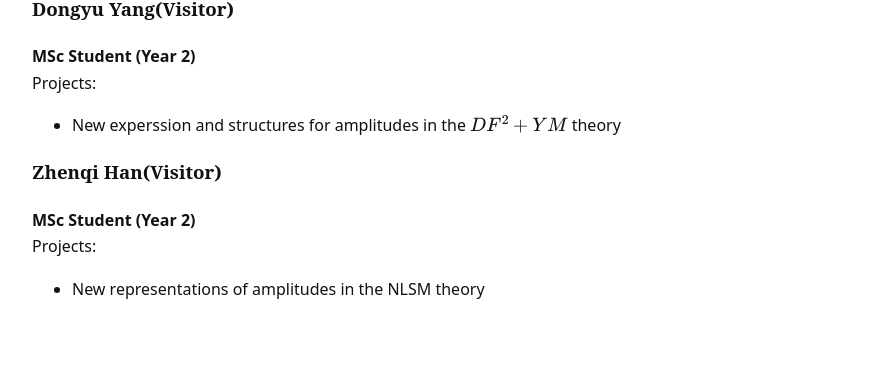
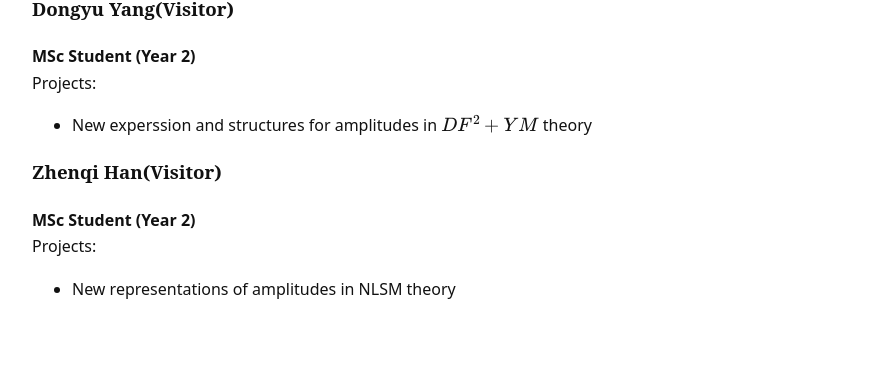
Before and after one commit to QuantumQ1/quantumq1.github.io, a Jekyll site: the page built from members.md, in a window 1280 px wide and 900 px high, scrolled down 1557 px. Shown: the part 373-761 px from the top of the window, without its empty margins (198-1081 px from the left). Built offline with Jekyll 4.4.1, drawn with Linux system fonts in a browser that asks for light colours.

Commit message:
Update members.md

```diff
--- a/members.md
+++ b/members.md
@@ -63,10 +63,10 @@ Research interests:
 ###  Dongyu Yang(Visitor)
 **MSc Student (Year 2)**
 Projects:
-- New experssion and structures for amplitudes in the $DF^2+YM$ theory
+- New experssion and structures for amplitudes in $DF^2+YM$ theory
 
 
 ### Zhenqi Han(Visitor)
 **MSc Student (Year 2)**
 Projects:
-- New representations of amplitudes in the NLSM theory
+- New representations of amplitudes in NLSM theory
```
